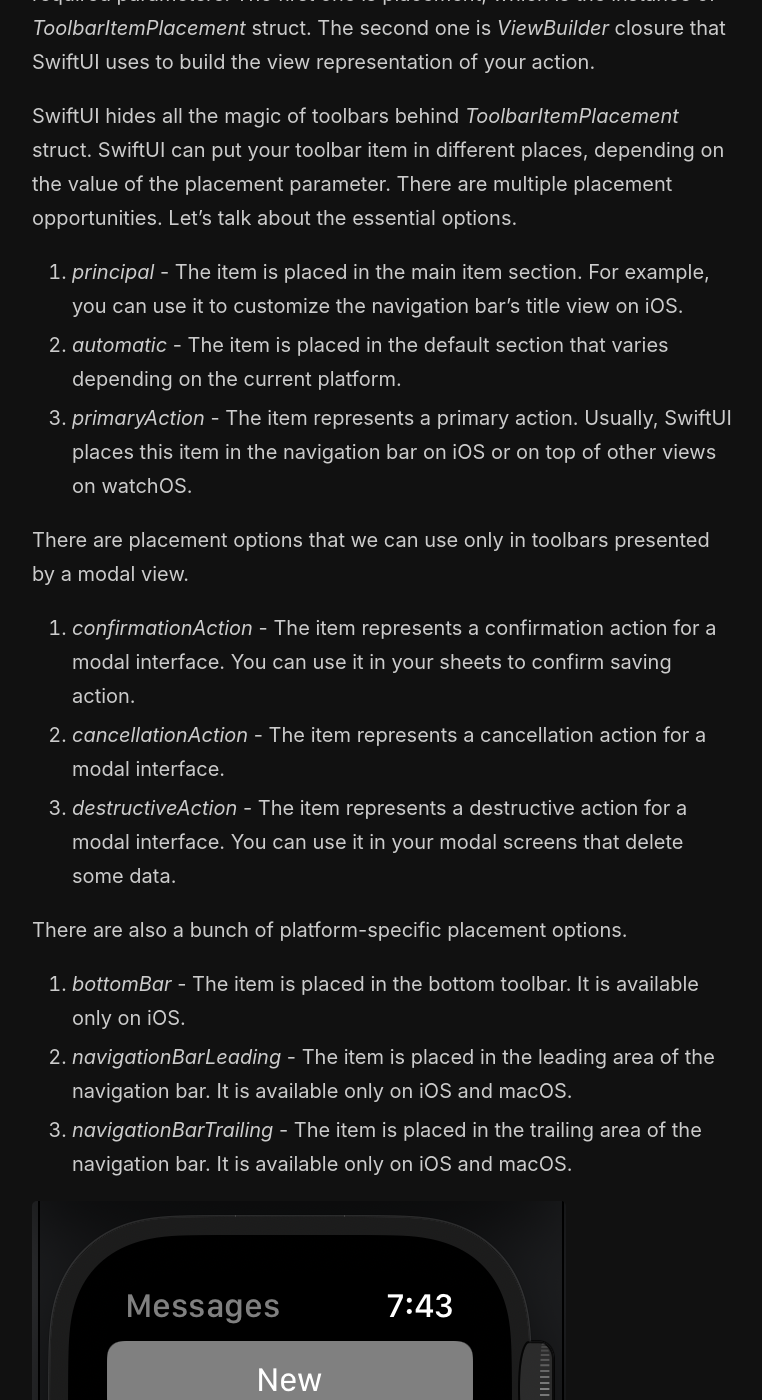
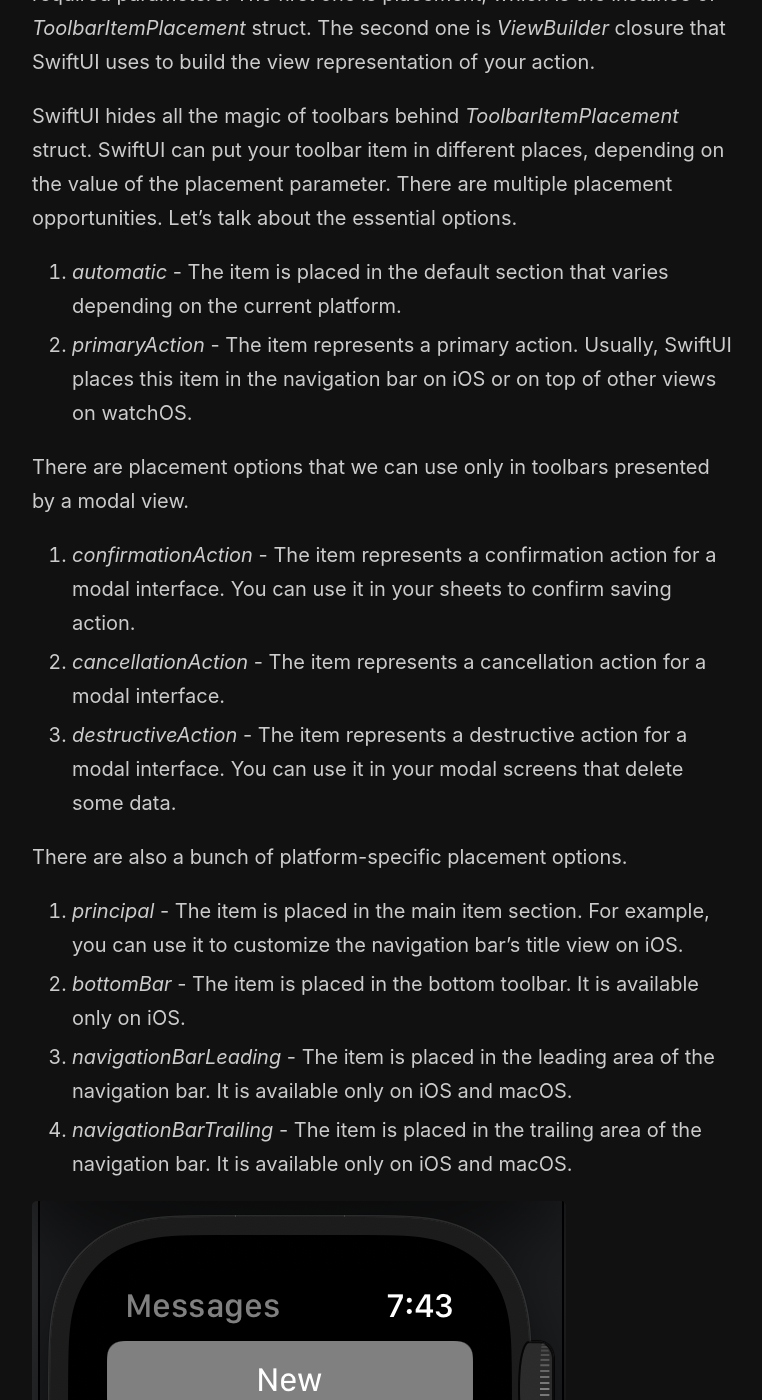
Before and after one commit to mecid/mecid.github.io, a Jekyll site: the page built from _posts/2020-07-15-mastering-toolbars-in-swiftui.md, in a window 1280 px wide and 1400 px high, scrolled down 2081 px. Shown: the whole window, without its empty margins (258-1020 px from the left). Built offline with Jekyll 4.4.1, drawn with Linux system fonts in a browser that asks for light colours; some of the changed lines change nothing that is shown.

Commit message:
Update 2020-07-15-mastering-toolbars-in-swiftui.md

```diff
--- a/_posts/2020-07-15-mastering-toolbars-in-swiftui.md
+++ b/_posts/2020-07-15-mastering-toolbars-in-swiftui.md
@@ -59,7 +59,6 @@ We use *ToolbarItem* struct to declare an action. *ToolbarItem* has two required
 
 SwiftUI hides all the magic of toolbars behind *ToolbarItemPlacement* struct. SwiftUI can put your toolbar item in different places, depending on the value of the placement parameter. There are multiple placement opportunities. Let's talk about the essential options.
 
-0. *principal* - The item is placed in the main item section. For example, you can use it to customize the navigation bar's title view on iOS.
 1. *automatic* - The item is placed in the default section that varies depending on the current platform.
 2. *primaryAction* - The item represents a primary action. Usually, SwiftUI places this item in the navigation bar on iOS or on top of other views on watchOS.
 
@@ -69,6 +68,7 @@ There are placement options that we can use only in toolbars presented by a moda
 3. *destructiveAction* - The item represents a destructive action for a modal interface. You can use it in your modal screens that delete some data.
 
 There are also a bunch of platform-specific placement options.
+0. *principal* - The item is placed in the main item section. For example, you can use it to customize the navigation bar's title view on iOS.
 1. *bottomBar* - The item is placed in the bottom toolbar. It is available only on iOS.
 2. *navigationBarLeading* - The item is placed in the leading area of the navigation bar. It is available only on iOS and macOS.
 3. *navigationBarTrailing* - The item is placed in the trailing area of the navigation bar. It is available only on iOS and macOS.
```
